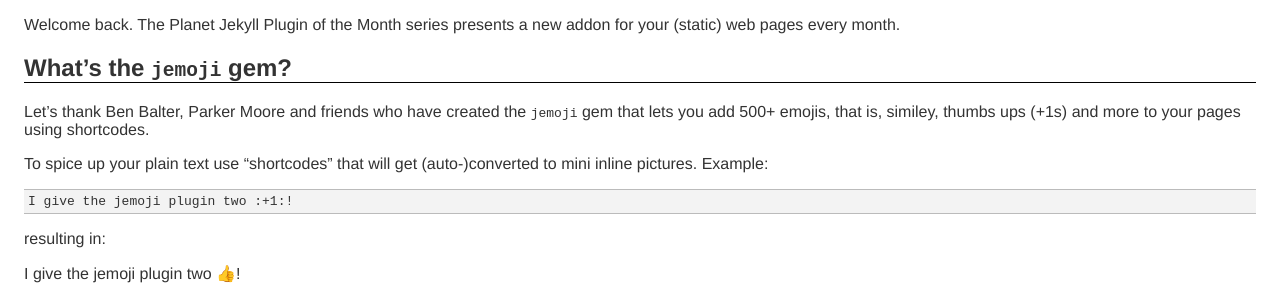
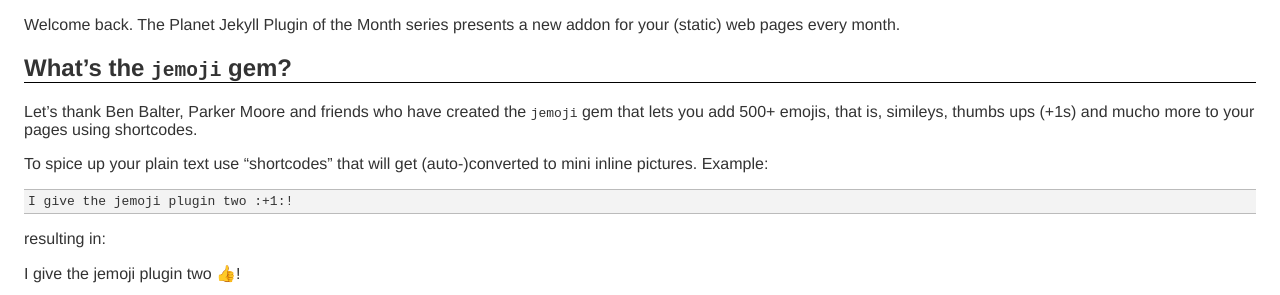
Before and after one commit to planetjekyll/planetjekyll.github.io, a Jekyll site: the page built from _posts/2016-12-06-plugin-jemoji.md, in a window 1280 px wide. Shown: the part 258-553 px from the top of the page. Built offline with Jekyll 4.4.1, drawn with Linux system fonts in a browser that asks for light colours; emoji names are drawn with the system emoji font.

Commit message:
Update 2016-12-06-plugin-jemoji.md

```diff
--- a/_posts/2016-12-06-plugin-jemoji.md
+++ b/_posts/2016-12-06-plugin-jemoji.md
@@ -14,7 +14,7 @@
 
 Let's thank
 Ben Balter, Parker Moore and friends who have created the `jemoji` gem
-that lets you add 500+ emojis, that is, similey, thumbs ups (+1s) and more to your pages
+that lets you add 500+ emojis, that is, simileys, thumbs ups (+1s) and mucho more to your pages
 using shortcodes.
 
 
```
